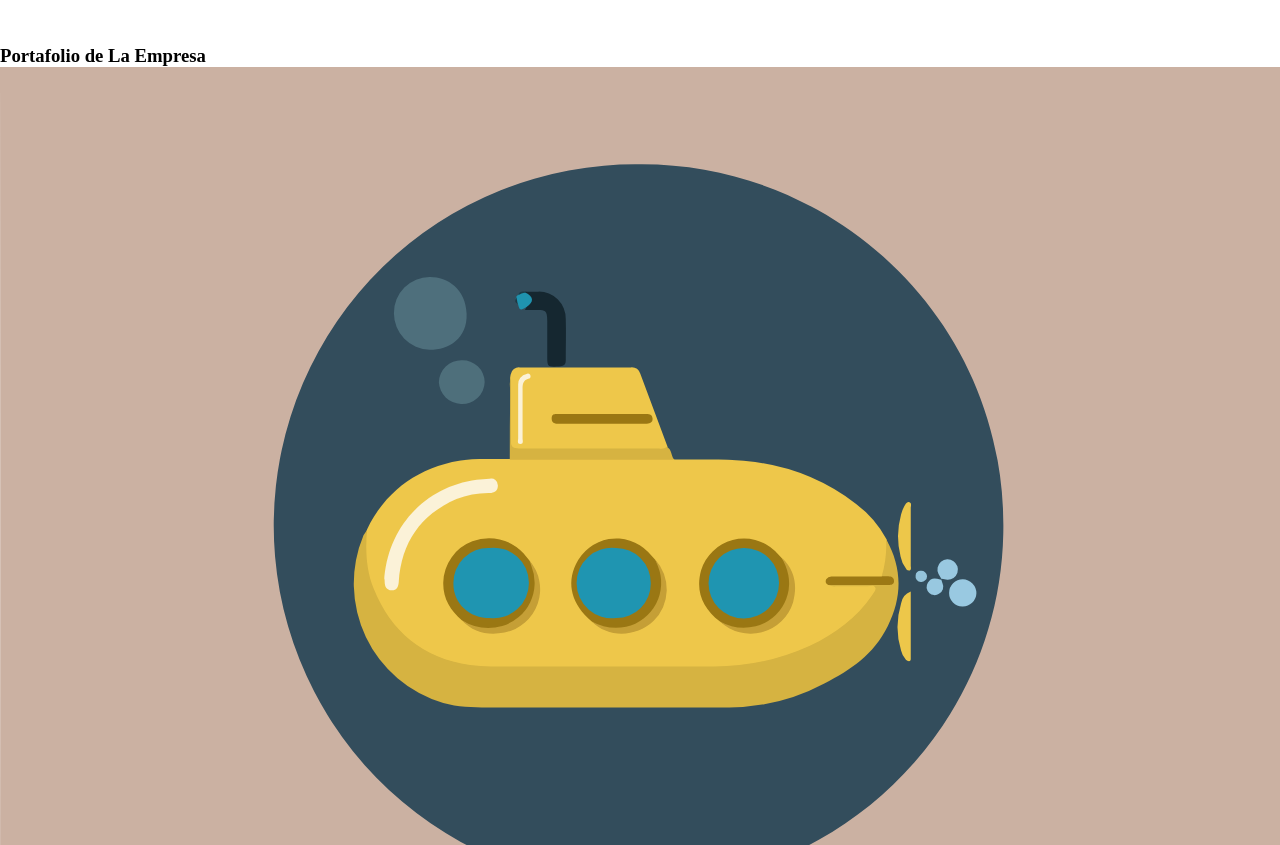
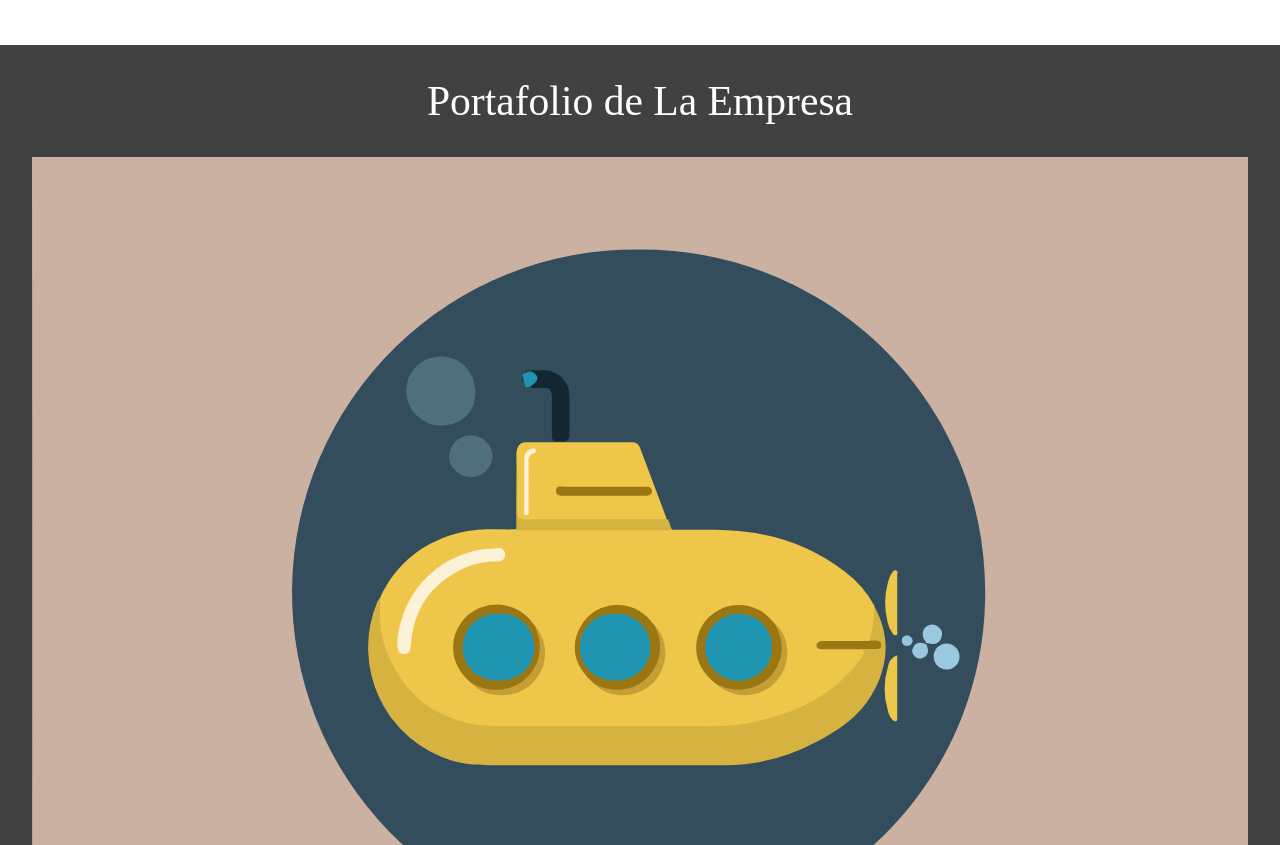
Before and after one commit to ache72/creativa, a plain HTML site: page index.html in a window 1280 px wide. Shown: the part 1827-2672 px from the top of the page. Drawn offline with Linux system fonts and the light colour scheme.

Commit message:
terminado el portafolio, solo falta el footer

```diff
--- a/css/estilo.css
+++ b/css/estilo.css
@@ -146,3 +146,28 @@ section .banner-quienes-somos{
 }
 
 /*Diseño de Bloque portafolio*/
+
+.portafolio{
+    text-align: center;
+    padding: 2em 0px;
+    background-color: #424141;
+}
+
+.portafolio h3{
+    font-size: 2.6em;
+    font-weight: 400;
+    color: #fff;
+}
+
+
+.portafolio .portafolios{
+    padding: 0px 2em;
+
+}
+
+.portafolio .portafolios img{
+    width: 100%;
+    margin-top: 2em;
+}
+
+/*Diseñando el bloque del footer*/
```
